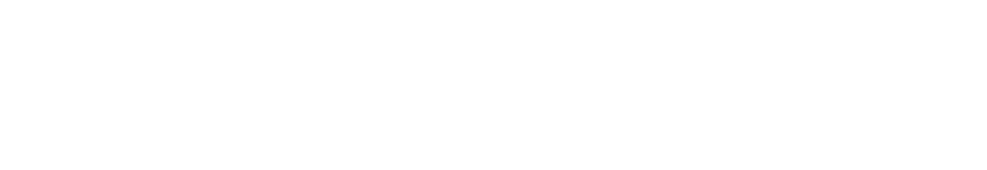
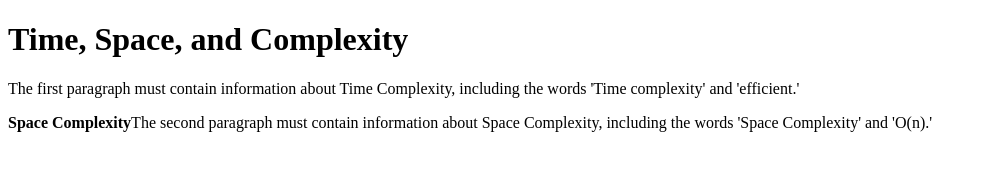
Before and after one commit to acciojob/time-and-space-complexity-Niloyns, a website: page main.html in a window 1280 px wide. Shown: the whole page, without its empty margins (0-987 px from the left). Drawn offline with Linux system fonts and the light colour scheme.

Commit message:
created a submission

```diff
--- a/main.html
+++ b/main.html
@@ -8,6 +8,11 @@
 
 <body>
 	<!-- the entire body must be written by student -->
+<h1>Time, Space, and Complexity</h1>
+<p>The first paragraph must contain information about Time Complexity, including the words 'Time complexity' and 'efficient.'</p>
+	<p> <b>Space Complexity</b>The second paragraph must contain information about Space Complexity, including the words 'Space Complexity' and 'O(n).'</p>
+
+
     <script type="text/javascript" src="./script.js">
 </script>
 
```
